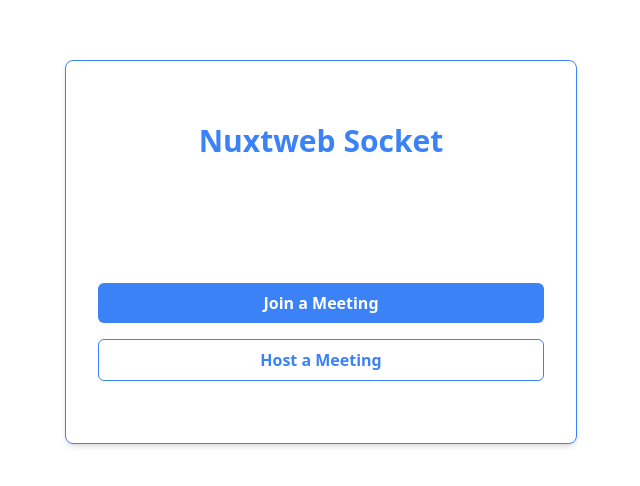
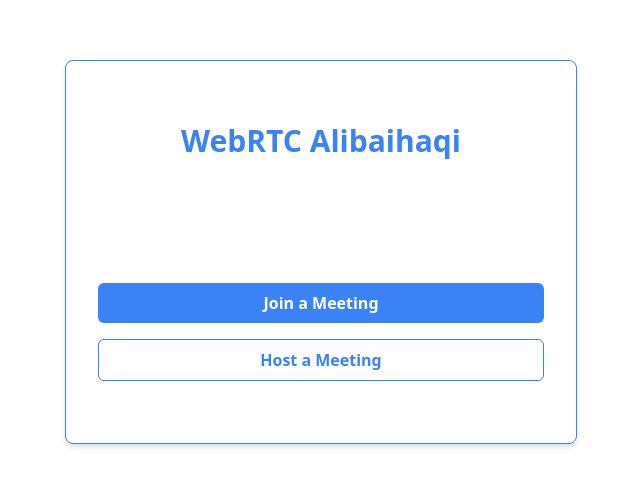
Before and after one commit to alibaihaqi/nuxtweb-socket, a Nuxt app: page / in a window 1280 px wide. Shown: the part 148-634 px from the top of the page, without its empty margins (319-959 px from the left). Built offline with nearby package versions, Linux system fonts and the light colour scheme.

Commit message:
feat: update title

```diff
--- a/pages/index.vue
+++ b/pages/index.vue
@@ -6,7 +6,7 @@
       `"
     >
       <h1 class="text-3xl font-bold text-blue-500">
-        Nuxtweb Socket
+        WebRTC Alibaihaqi
       </h1>
 
       <div class="flex flex-col gap-4 w-full">
```
